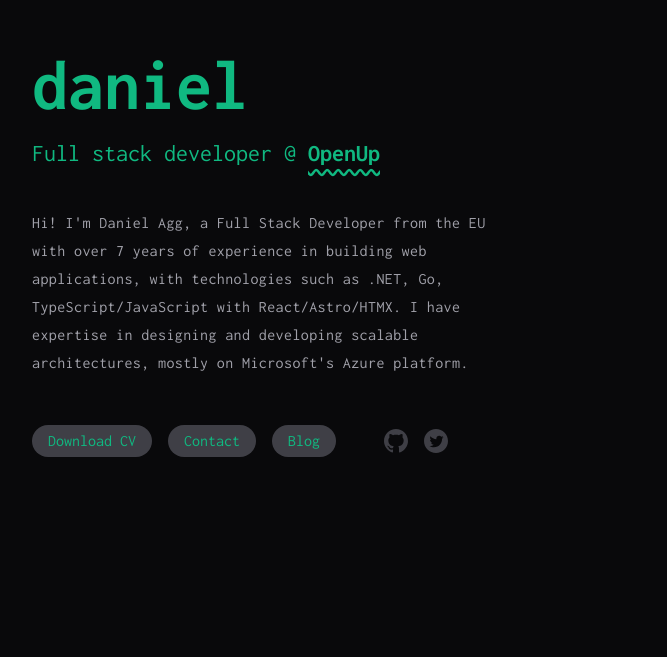
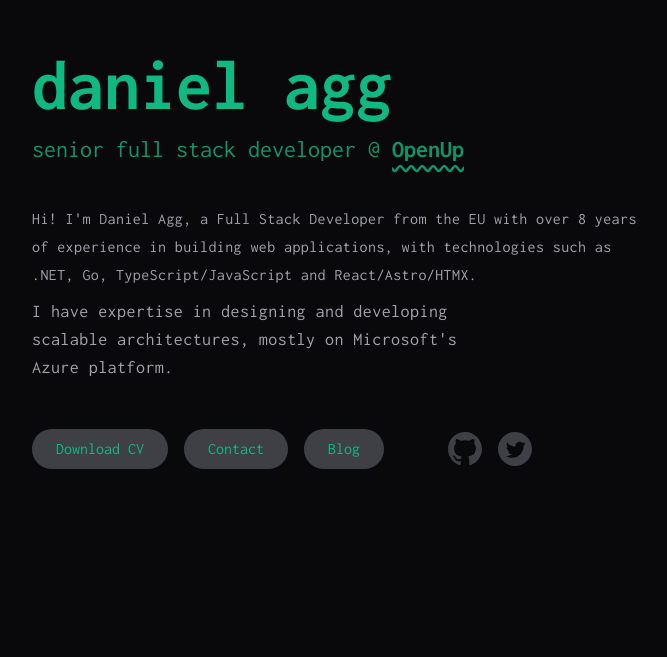
Before and after one commit to danielagg/personal-website-nextjs, a Next.js app: page / in a window 1280 px wide. Shown: the part 143-800 px from the top of the page, without its empty margins (304-971 px from the left). Built offline with nearby package versions, Linux system fonts and the light colour scheme.

Commit message:
update landing page

```diff
--- a/app/Intro.tsx
+++ b/app/Intro.tsx
@@ -8,9 +8,11 @@
   return (
     <main className="my-24 lg:my-64 flex items-center justify-center w-full relative">
       <section className="-mt-16 z-10 w-full flex flex-col">
-        <h1 className="font-bold text-5xl lg:text-7xl text-primary">daniel</h1>
-        <h2 className="text-lg lg:text-2xl mt-1 lg:mt-4 text-primary">
-          Full stack developer @{" "}
+        <h1 className="font-bold text-5xl lg:text-7xl text-primary">
+          daniel agg
+        </h1>
+        <h2 className="text-lg lg:text-2xl mt-1 lg:mt-3 text-primary/80">
+          senior full stack developer @{" "}
           <a
             href="https://openup.com/"
             target="_blank"
@@ -20,12 +22,14 @@
             OpenUp
           </a>
         </h2>
-        <p className="mt-10 text-gray w-full lg:w-3/4 leading-7 tracking-wide">
+        <p className="mt-10 text-gray w-full  leading-7 tracking-wide">
           Hi! I&apos;m Daniel Agg, a Full Stack Developer from the EU with over
-          7 years of experience in building web applications, with technologies
-          such as .NET, Go, TypeScript/JavaScript with React/Astro/HTMX. I have
-          expertise in designing and developing scalable architectures, mostly
-          on Microsoft&apos;s Azure platform.
+          8 years of experience in building web applications, with technologies
+          such as .NET, Go, TypeScript/JavaScript and React/Astro/HTMX.
+        </p>
+        <p className="mt-2 text-gray w-full lg:w-3/4 leading-7 tracking-wide text-lg">
+          I have expertise in designing and developing scalable architectures,
+          mostly on Microsoft&apos;s Azure platform.
         </p>
 
         <section className="flex flex-col lg:flex-row items-start lg:items-center space-y-4 lg:space-y-0 lg:space-x-4 mt-12">
@@ -47,7 +51,7 @@
           >
             Blog
           </Button>
-          <div className="flex space-x-4 pt-6 lg:pt-0 lg:pl-8">
+          <div className="flex space-x-4 pt-6 lg:pt-0 lg:pl-12">
             <GitHub />
             <Twitter />
           </div>
--- a/app/components/Button.tsx
+++ b/app/components/Button.tsx
@@ -10,7 +10,7 @@
   return (
     <div
       onClick={onClick}
-      className="lg:w-fit w-full flex justify-center items-center bg-button-main hover:bg-button-hover text-primary rounded-full py-1 px-4 cursor-pointer"
+      className="lg:w-fit w-full flex justify-center items-center bg-button-main hover:bg-button-hover text-primary rounded-full py-2 px-6 cursor-pointer"
     >
       {children}
     </div>
--- a/app/components/Github.tsx
+++ b/app/components/Github.tsx
@@ -6,8 +6,8 @@
     >
       <svg
         xmlns="http://www.w3.org/2000/svg"
-        width="24"
-        height="24"
+        width="34"
+        height="34"
         viewBox="0 0 24 24"
         fill="currentColor"
       >
--- a/app/components/Twitter.tsx
+++ b/app/components/Twitter.tsx
@@ -6,8 +6,8 @@
     >
       <svg
         xmlns="http://www.w3.org/2000/svg"
-        width="24"
-        height="24"
+        width="34"
+        height="34"
         viewBox="0 0 24 24"
         fill="currentColor"
       >
```
